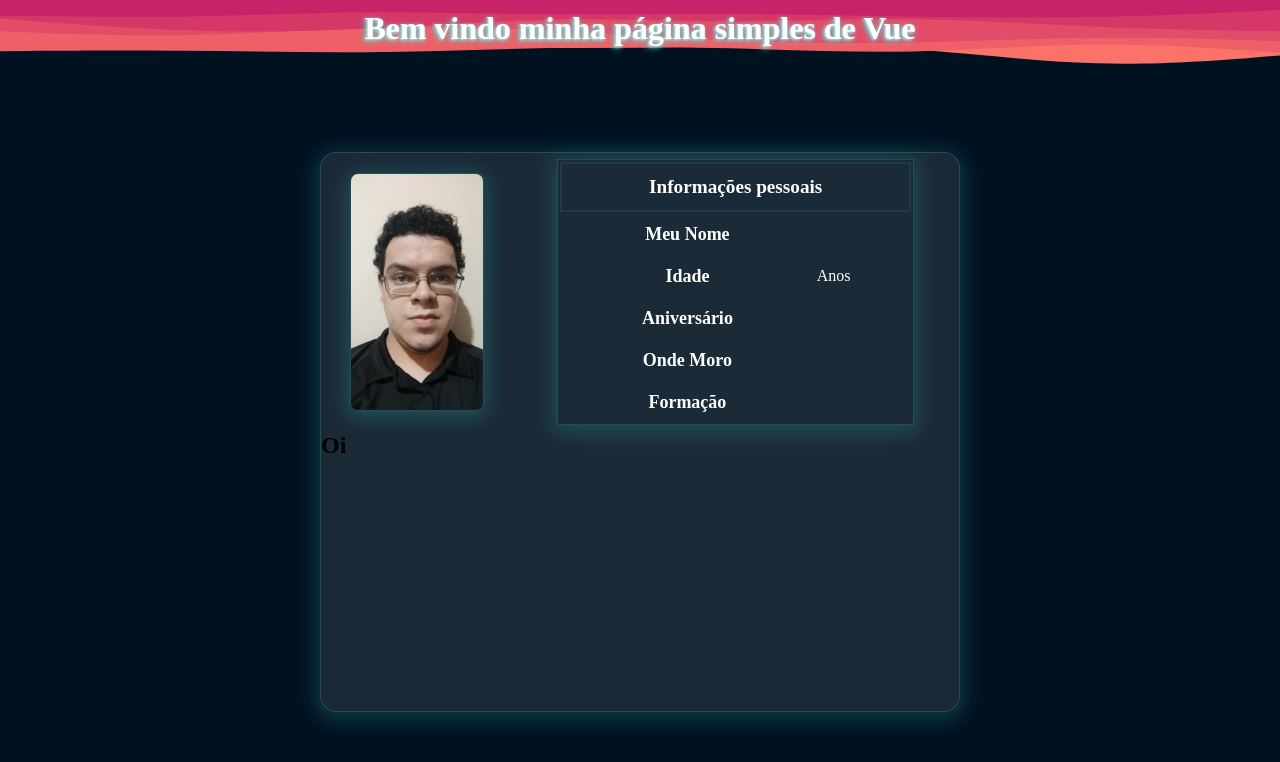
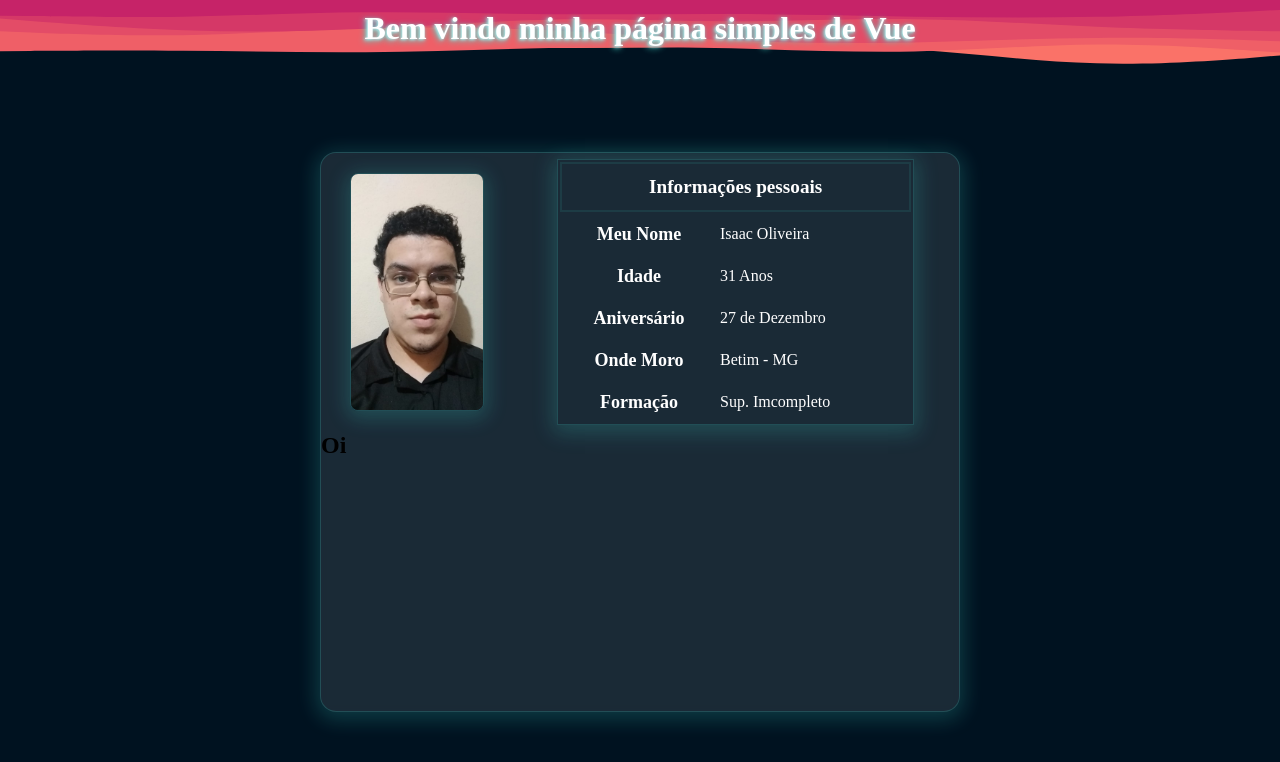
Before and after one commit to IsaacBonfim/38---Simple-Vue, a Vue app: page / in a window 1280 px wide. Shown: the top 762 px of the page. Built offline with nearby package versions, Linux system fonts and the light colour scheme.

Commit message:
Adicionadas as informações para as props do componente imagem

```diff
--- a/src/components/InfoBoard.vue
+++ b/src/components/InfoBoard.vue
@@ -4,7 +4,13 @@
       <MyImage />
     </section>
     <section class="area-2">
-      <InfoTable />
+      <InfoTable
+        myName="Isaac Oliveira"
+        myAge=31
+        myBirth="27 de Dezembro"
+        myAdress="Betim - MG"
+        mySchooling="Sup. Imcompleto"
+      />
     </section>
     <section class="area-3">
       <h1>Oi</h1>
```
